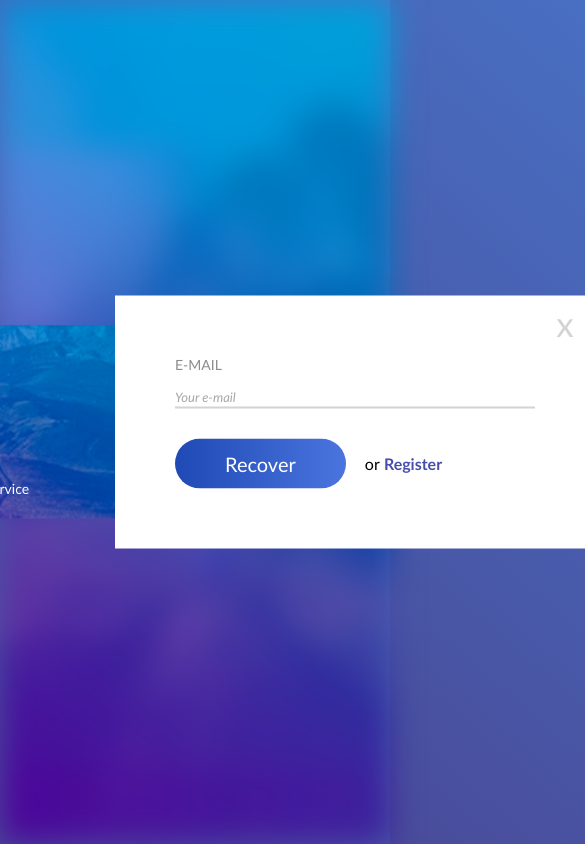
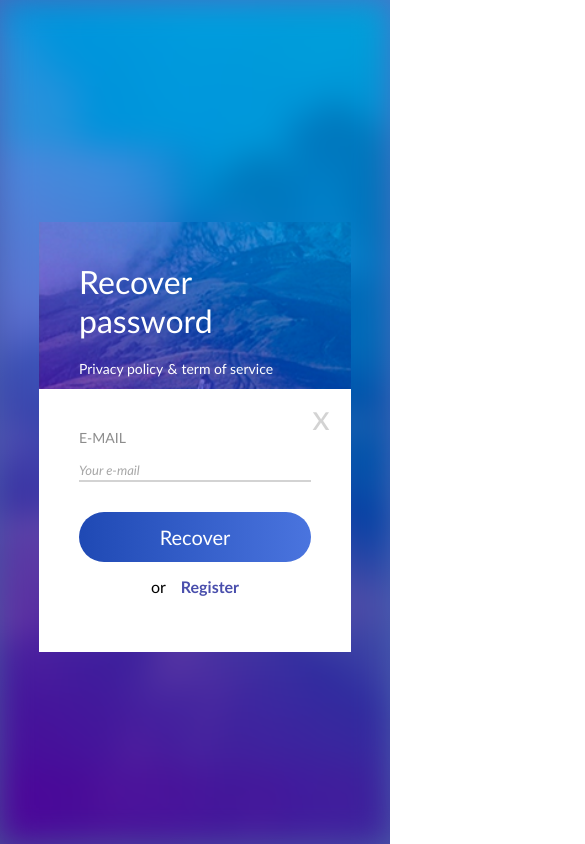
Before and after one commit to agnekauk/5-form-active, a website: page frontend/forgot-password/index.html in a window 390 px wide. Shown: the whole page, 585 px wide, since content can reach past the window. Drawn offline with Linux system fonts and the light colour scheme.

Commit message:
Responsive design

```diff
--- a/frontend/assets/css/button.css
+++ b/frontend/assets/css/button.css
@@ -15,3 +15,10 @@
 .btn:hover {
     background-image: linear-gradient(to right, rgb(97, 48, 97),rgb(153, 52, 153));
 }
+
+@media (max-width: 350px) {
+    .btn {
+        padding-left: 30px;
+        padding-right: 30px;
+    }
+}
--- a/frontend/assets/css/form.css
+++ b/frontend/assets/css/form.css
@@ -36,3 +36,15 @@
     font-style:italic;
     font-size: 13px;
 }
+
+@media (max-width: 680px) {
+    .form > .form-row:last-of-type {
+        display: flex;
+        flex-direction: column;
+    }
+    .form > .form-row > div {
+        display: flex;
+        justify-content: center;
+        gap: 15px;
+    }
+}
--- a/frontend/assets/css/main.css
+++ b/frontend/assets/css/main.css
@@ -84,22 +84,25 @@ body {
     right: 0;
     color: lightgray;
 }
-.right-column span {
+.right-column div {
+    display: inline-block;
+}
+
+.right-column div > span {
     display: inline-block;
     padding:15px;
     padding-right: 0px;
     line-height: 20px;
 }
-.right-column a {
+.right-column div > a {
     display: inline-block;
-    padding:15px;
-    padding-left:0px;
+    padding:15px 0px 15px 0px;
     line-height: 20px;
     text-decoration: none;
     font-weight: bold;
     color: #494eac;
 }
-.right-column a:hover {
+.right-column div > a:hover {
     text-decoration: underline;
 }
 .central-text-container {
@@ -111,3 +114,60 @@ body {
     text-align: justify;
     background-color: #ffffff55;
 }
+
+@media (max-width: 850px) {
+    .container {
+        width: 100vw;
+        display: flex;
+        flex-direction: column;
+        justify-content: center;
+        align-content: center;
+    }
+    .left-column {
+        position:relative;
+        width: 60%;
+        display: flex;
+        flex-direction: column;
+        gap: 20px;
+        margin-left: 20%;
+    }
+    .bottom-links {
+        position: relative;
+        bottom: auto;
+        right: auto;
+        left: auto;
+    }
+    .right-column {
+        position: relative;
+        margin-left: 20%;
+    }
+}
+
+@media (max-width: 680px) {
+    .left-column {
+        width: 80%;
+        margin-left: 10%;
+    }
+    .right-column {
+        width: 80%;
+        margin-left: 10%;
+    }
+    .right-column div > span {
+        padding-left: 0px;
+    }
+}
+
+@media (max-width: 490px) {
+    .right-column {
+        padding: 40px;
+    }
+}
+
+@media (max-width: 350px) {
+    .bottom-links > .link {
+        font-size: 12px;
+    }
+    .bottom-links > .symbol {
+        font-size: 12px;
+    }
+}
--- a/frontend/forgot-password/index.html
+++ b/frontend/forgot-password/index.html
@@ -28,9 +28,9 @@
         <div class="left-column">
             <h1 class="main-title">Recover password</h1>
             <div class="bottom-links">
-                <a class="link" href="#">Privacy policy</a>
+                <a class="link" href="../terms/privacy_policy/">Privacy policy</a>
                 <span class="symbol">&amp;</span>
-                <a class="link" href="#">term of service</a>
+                <a class="link" href="../terms/term_of_service/">term of service</a>
             </div>
         </div>
         <div class="right-column">
@@ -42,8 +42,10 @@
                 </div>
                 <div class="form-row">
                     <button type="submit" class="btn">Recover</button>
-                    <span>or</span>
-                    <a href="../">Register</a>
+                    <div>
+                        <span>or</span>
+                        <a href="../">Register</a>
+                    </div>
                 </div>
             </form>
         </div>
```
Also changed, not shown: frontend/index.html (+6 -4 lines), frontend/login/index.html (+6 -4 lines), frontend/terms/privacy_policy/index.html (renamed from frontend/terms/index.html, +10 -10 lines), frontend/terms/term_of_service/index.html (added, +37 -0 lines).
